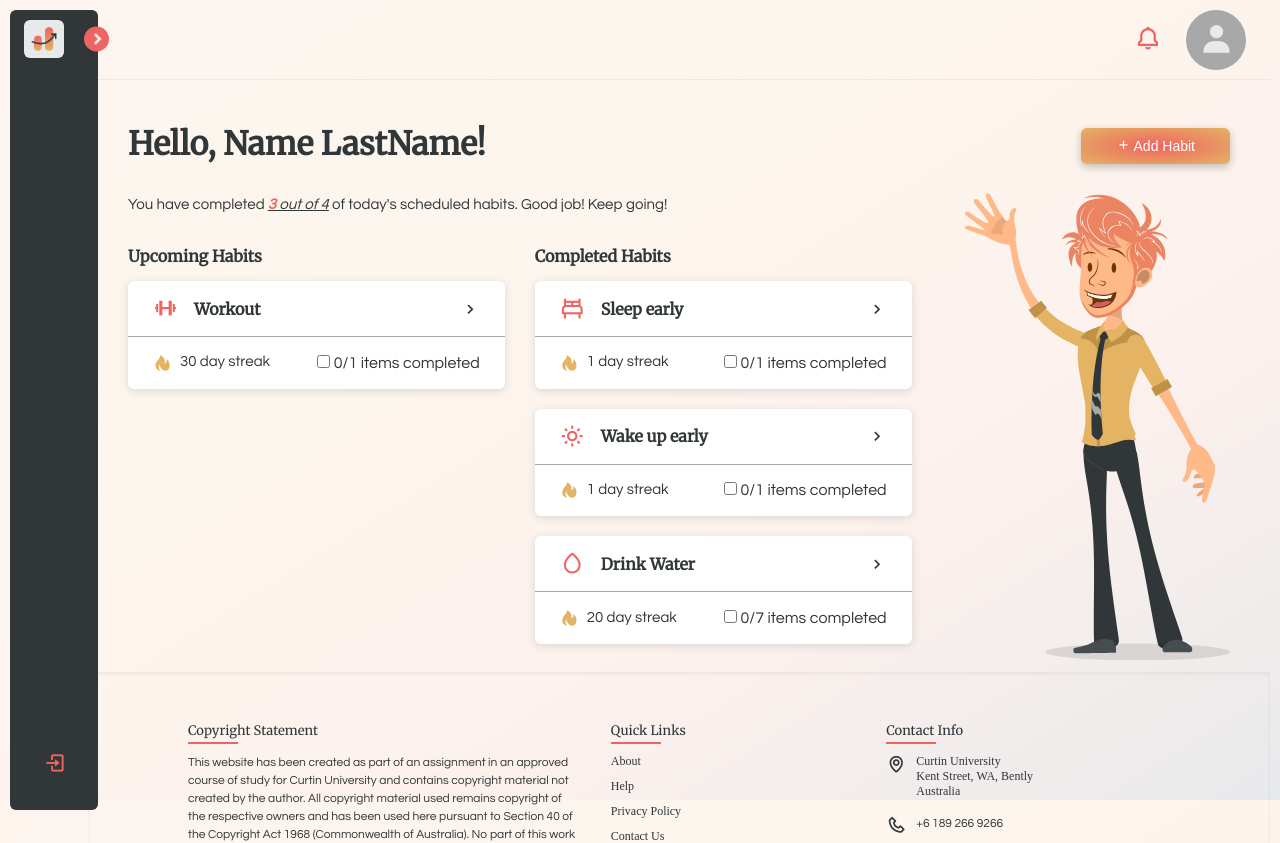
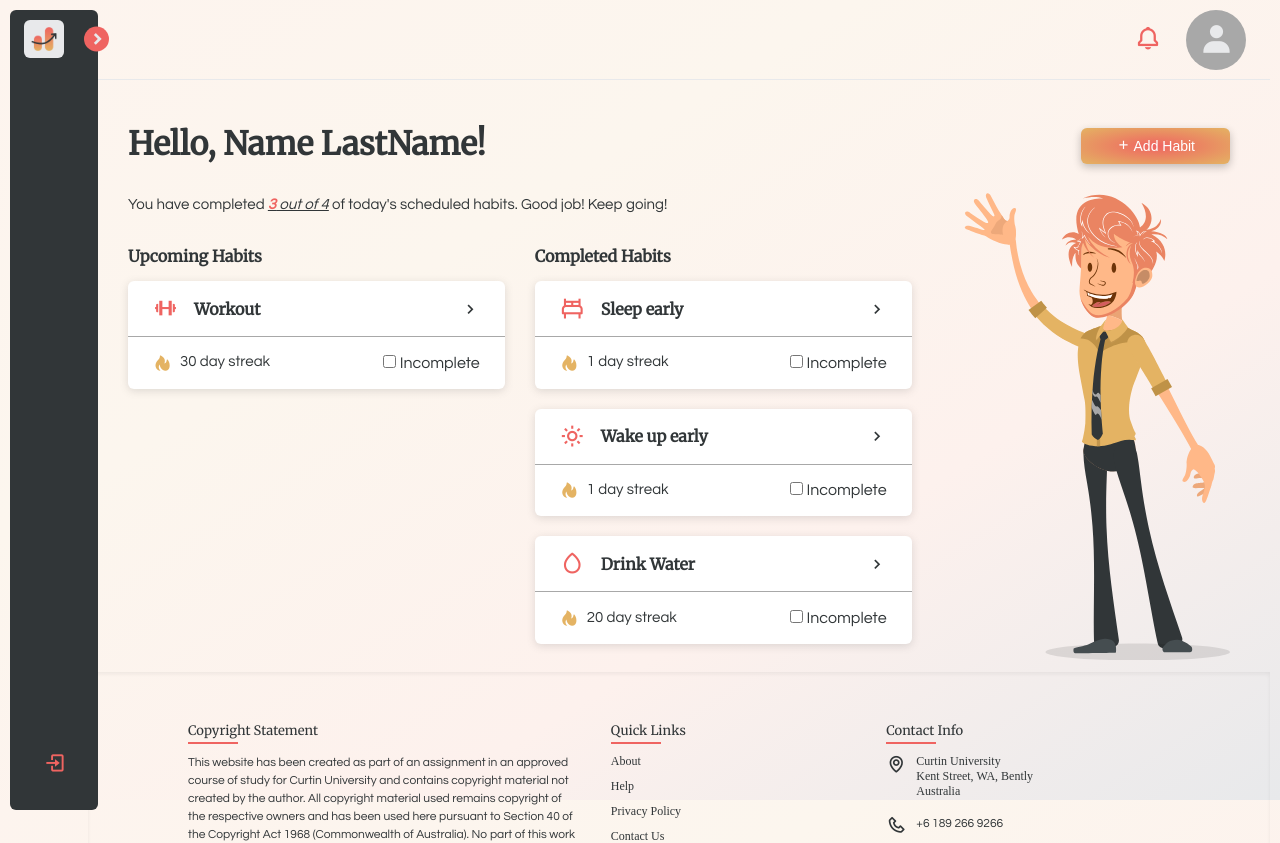
Before and after one commit to s3851446/habithub-frontend, a SvelteKit app in the folder final/habithub-frontend/: page / in a window 1280 px wide. Shown: the top 843 px of the page. Built offline with nearby package versions, Linux system fonts and the light colour scheme; no server answers.

Commit message:
Updates DashboardHabit.svelte

```diff
--- a/final/habithub-frontend/src/components/DashboardHabit.svelte
+++ b/final/habithub-frontend/src/components/DashboardHabit.svelte
@@ -4,16 +4,15 @@
     export let title
     export let icon
     export let streak
-    export let items_completed
 </script>
 
-<div class="habit-card">
+<div class="habit-card {yes ? 'complete' : ''}">
     <div class="wrapper">
         <div class="title">
             <i class='bx {icon}'></i>
             <h2>{title}</h2>
         </div>
-    <i class='bx bx-chevron-right'></i>
+    <i class='bx {yes ? 'bx-check-circle' : 'bx-chevron-right'}'></i>
     </div>
     <hr>
     <div class="wrapper card-info">
@@ -24,9 +23,9 @@
         <label>
             <input type=checkbox bind:checked={yes}>
             {#if yes}
-            {items_completed}/{items_completed} items completed
-            {:else}
-            0/{items_completed} items completed
+                Completed
+                {:else}
+                    Incomplete
             {/if}
         </label>
     </div>
@@ -38,17 +37,26 @@
         background: $white;
         border-radius: $card-radius;
         box-shadow: $card-shadow;
+        transition: $trans-05;
         &:hover {
             cursor: pointer;
             .bx-chevron-right{
-            transform: translateX(5px);
+                transform: translateX(5px);
+            }
         }
+        &.complete {
+            background: rgb(251, 255, 239);
         }
     }
 
     .bx-chevron-right {
         font-size: 20px;
         transition: $trans-02;
+    }
+
+    .bx-check-circle {
+        color: rgb(76, 123, 0);
+        font-size: 25px;
     }
 
     h2 {
--- a/final/habithub-frontend/src/routes/+page.svelte
+++ b/final/habithub-frontend/src/routes/+page.svelte
@@ -44,7 +44,6 @@
                             title="Workout"
                             icon="bx-dumbbell"
                             streak="30"
-                            items_completed="1"
                         />
                     </div>
                 </div>
@@ -55,19 +54,16 @@
                             title="Sleep early"
                             icon="bx-bed"
                             streak="1"
-                            items_completed="1"
                         />
                         <DashboardHabit
                             title="Wake up early"
                             icon="bx-sun"
                             streak="1"
-                            items_completed="1"
                         />
                         <DashboardHabit
                             title="Drink Water"
                             icon="bx-droplet"
                             streak="20"
-                            items_completed="7"
                         />
                     </div>
                 </div>
```
